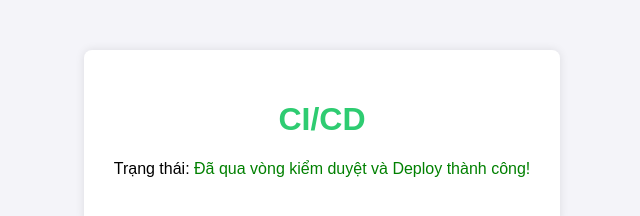
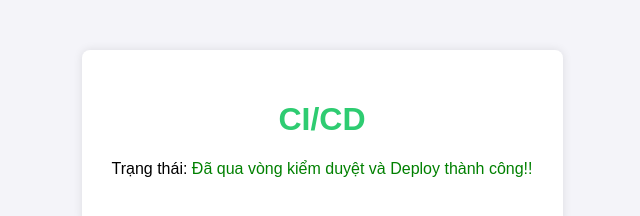
Before and after one commit to letrieuhuysabo/TestCiCd, a website: page index.html in a window 1280 px wide. Shown: the full height of the page, 318-958 px from the left. Drawn offline with Linux system fonts and the light colour scheme.

Commit message:
deploy: 74200d09a8f393b9a32bbefc80b0dd0df56fa62c

```diff
--- a/index.html
+++ b/index.html
@@ -13,7 +13,7 @@
 <body>
     <div class="container">
         <h1>CI/CD</h1>
-        <p>Trạng thái: <span style="color: green;">Đã qua vòng kiểm duyệt và Deploy thành công!</span></p>
+        <p>Trạng thái: <span style="color: green;">Đã qua vòng kiểm duyệt và Deploy thành công!!</span></p>
 
     </div>
 
```
